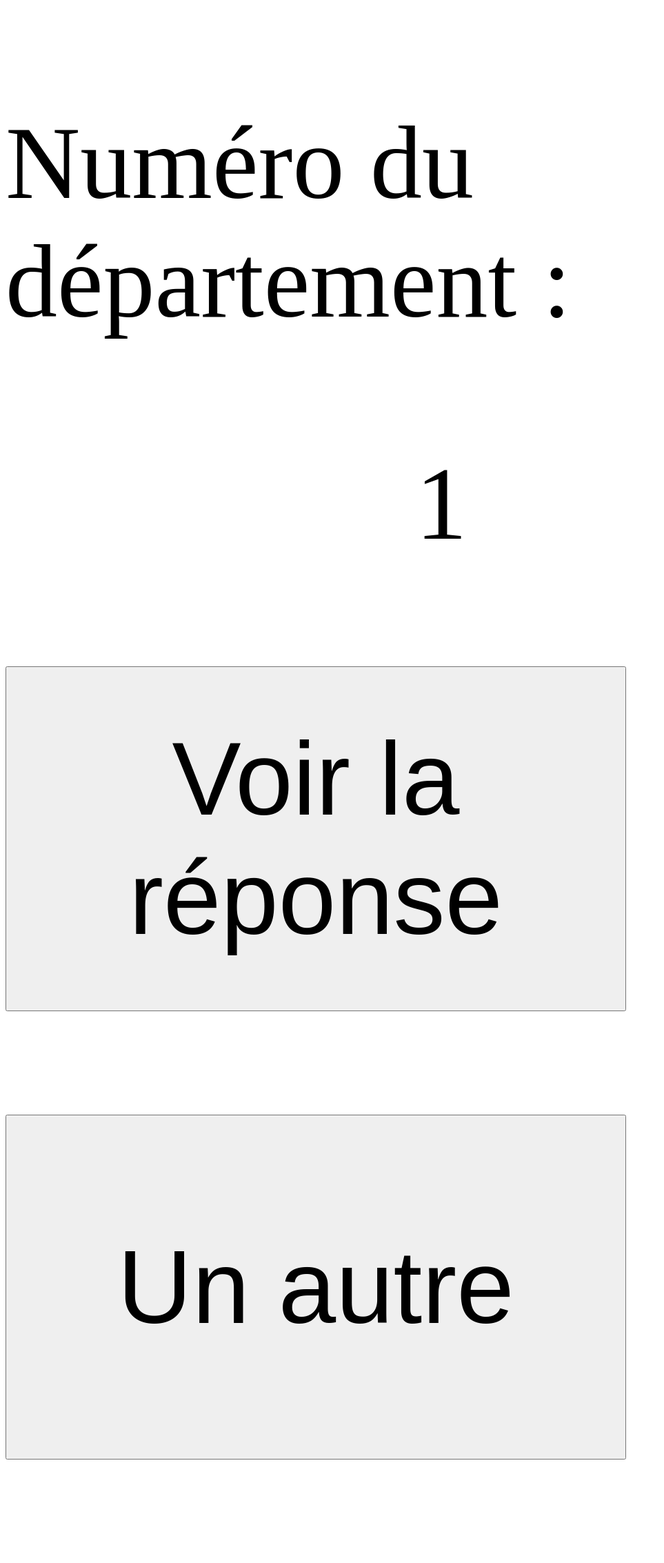
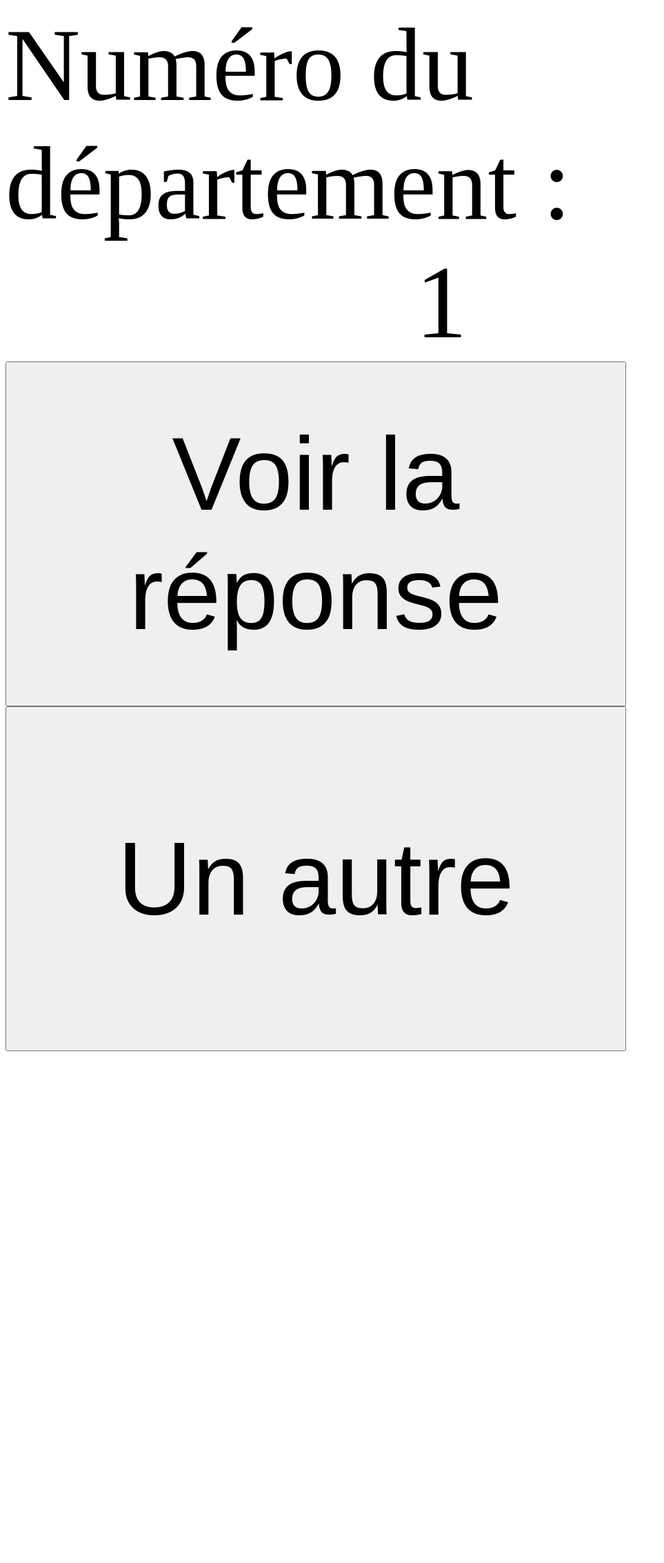
Before and after one commit to Eara-c/eara-c.github.io, a PHP site: page /num_to_dep.html in a window 1280 px wide. Shown: the whole page at 69% size, without its empty margins (0-963 px from the left). After the commit the page ends 1524 px from the top, so only its background shows below. Run offline with PHP 8.4, Linux system fonts and the light colour scheme.

Commit message:
Update mystyle.css

```diff
--- a/mystyle.css
+++ b/mystyle.css
@@ -1,6 +1,8 @@
 p {
 	text-align:left;
 	font-size:150px;
+	margin-top:0px;
+	margin-bottom:0px;
 }
 
 button {
```
